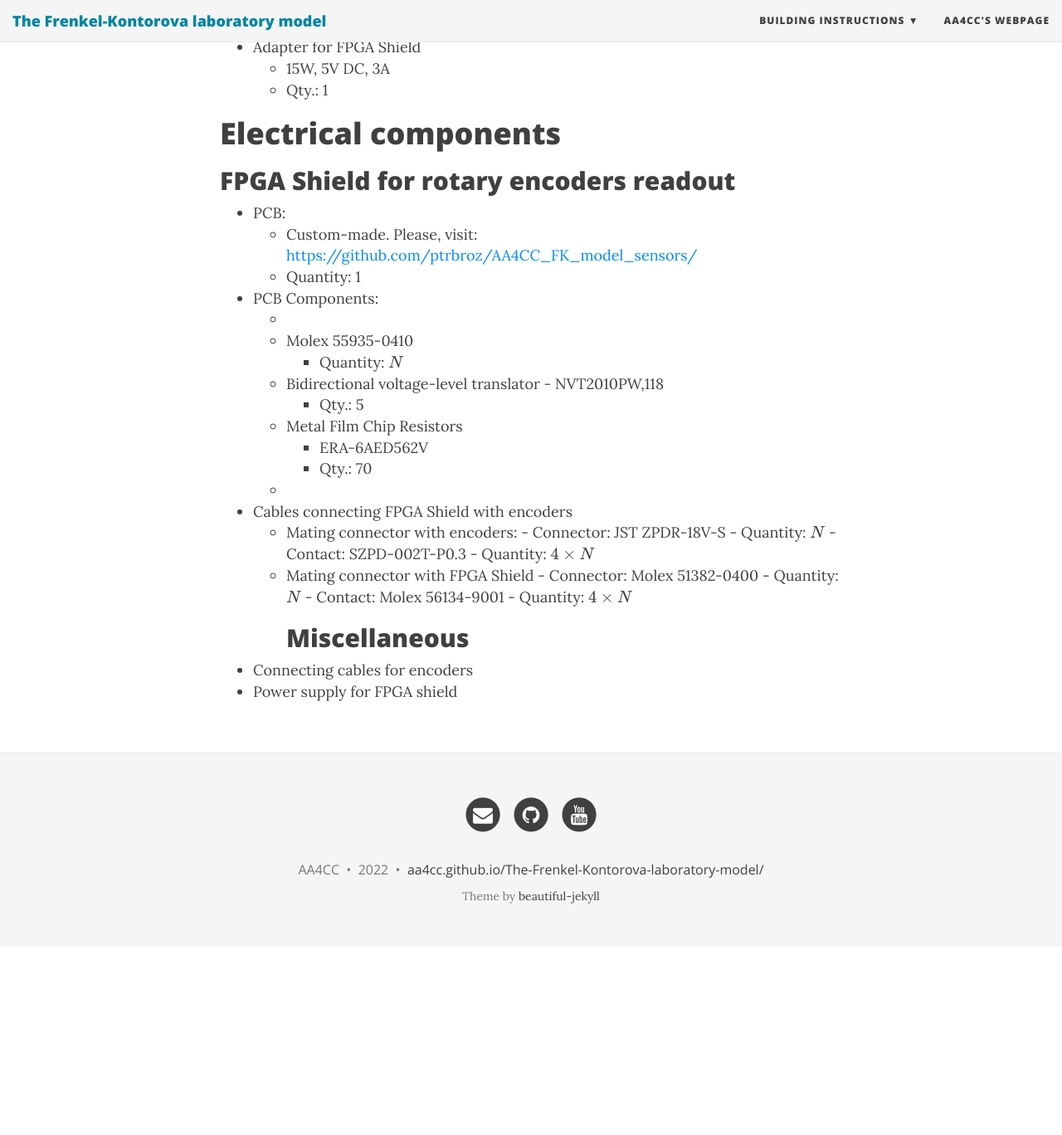
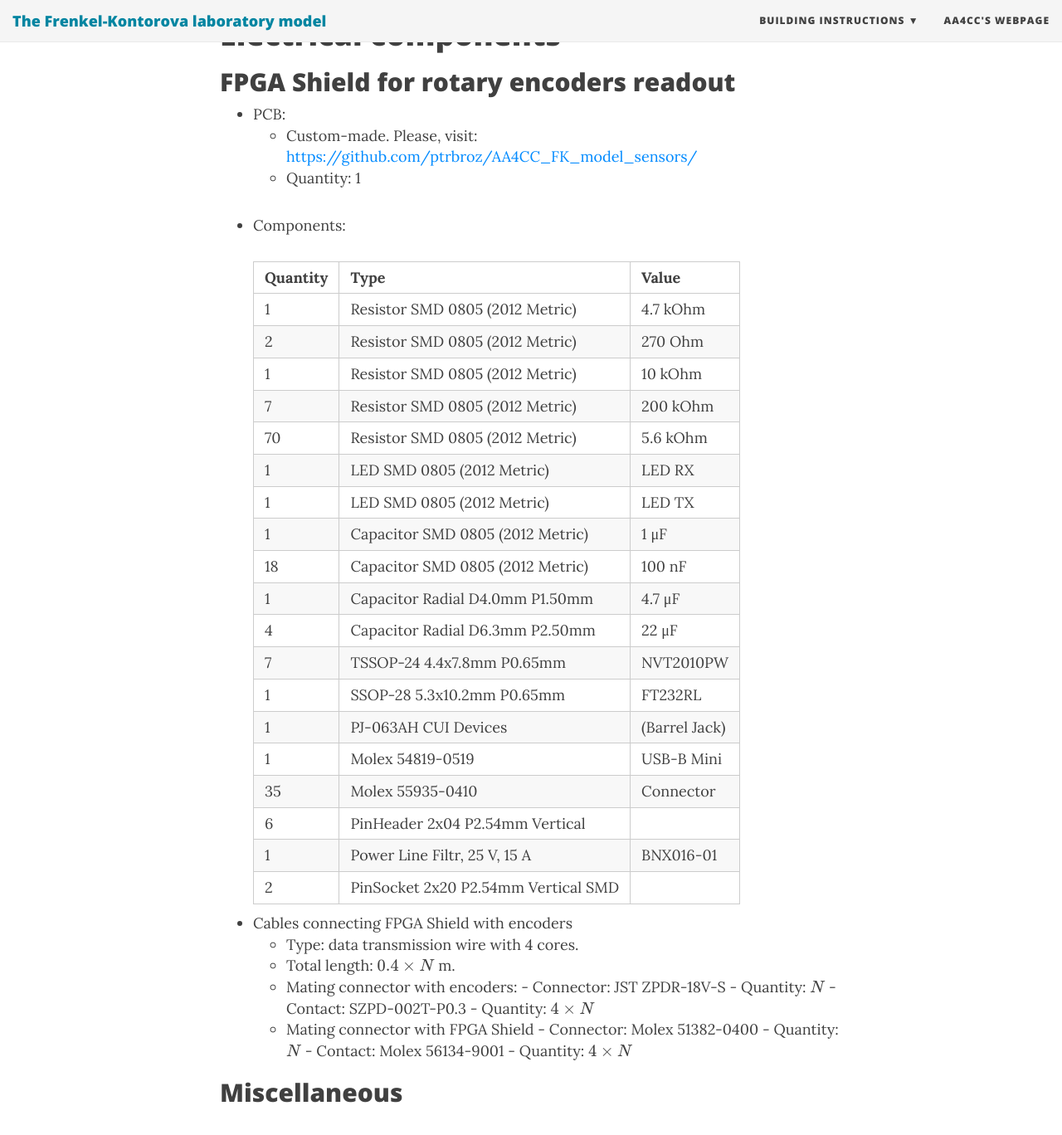
Before and after one commit to aa4cc/The-Frenkel-Kontorova-laboratory-model, a Jekyll site: the page built from docs/bill-of-materials.md, in a window 1280 px wide and 1400 px high, scrolled down 1910 px. Shown: the top 1368 px of the window at 83% size. Built offline with Jekyll 4.4.1, drawn with Linux system fonts in a browser that asks for light colours; nearby versions of some CDN libraries; formulas are drawn with MathJax 3; before the commit the page ends 3051 px from its top, so only the background shows below that; some of the changed text lies outside the part shown.

Commit message:
Website: updating bill of materials

```diff
--- a/docs/bill-of-materials.md
+++ b/docs/bill-of-materials.md
@@ -22,21 +24,19 @@ The bill of materials is for $N$ (25) pendulum segments and 2 motors.
 	- Aluminum round bar, Diameter: 5 mm
 	- Total length: 0.15 m $\times N$ (3 m for 20 pendulums)
 
+- Bearings:
+	- 6804-2RS
+	- <https://a360.co/3uMFW8I>
+	- Quantity: $N$
+
 ## 3D-printed components
 
 - Pendulum support:
 	- <https://a360.co/3wYKgEr>
 	- Quantity: $N$
 
-- Bearings:
-	- 6804-2RS
-	- <https://a360.co/3uMFW8I>
-	- Quantity: $N$
-
-
 - Pendulum's weight holder
 	- Quantity: $N$
-
 
 - Pendulum block
 	- <https://a360.co/3JjEwYM>
@@ -76,12 +76,37 @@ The bill of materials is for $N$ (25) pendulum segments and 2 motors.
 # Electrical components
 
 ## FPGA Shield for rotary encoders readout
+
 - PCB:
 	- Custom-made. Please, visit: <https://github.com/ptrbroz/AA4CC_FK_model_sensors/>
 	- Quantity: 1
 
-- PCB Components:
-    -
+- Components:
+
+	| Quantity | Type                                | Value      |
+	|----------|-------------------------------------|------------|
+	| 1        | Resistor SMD 0805 (2012 Metric)     | 4.7 kOhm   |
+	| 2        | Resistor SMD 0805 (2012 Metric)     | 270 Ohm    |
+	| 1        | Resistor SMD 0805 (2012 Metric)     | 10 kOhm    |
+	| 7        | Resistor SMD 0805 (2012 Metric)     | 200 kOhm   |
+	| 70       | Resistor SMD 0805 (2012 Metric)     | 5.6 kOhm   |
+	| 1        | LED SMD 0805 (2012 Metric)          | LED RX     |
+	| 1        | LED SMD 0805 (2012 Metric)          | LED TX     |
+	| 1        | Capacitor SMD 0805 (2012 Metric)    | 1 μF       |
+	| 18       | Capacitor SMD 0805 (2012 Metric)    | 100 nF     |
+	| 1        | Capacitor Radial D4.0mm P1.50mm     | 4.7 μF     |
+	| 4        | Capacitor Radial D6.3mm P2.50mm     | 22 μF      |
+	| 7        | TSSOP-24 4.4x7.8mm P0.65mm          | NVT2010PW  |
+	| 1        | SSOP-28 5.3x10.2mm P0.65mm          | FT232RL    	|
+	| 1        | PJ-063AH CUI Devices 			  	 | (Barrel Jack)|
+	| 1        | Molex 54819-0519                    | USB-B Mini |
+	| 35       | Molex 55935-0410                    | Connector  |
+	| 6        | PinHeader 2x04 P2.54mm Vertical     |            |
+	| 1        | Power Line Filtr, 25 V, 15 A        | BNX016-01  |
+	| 2        | PinSocket 2x20 P2.54mm Vertical SMD |            |
+
+
+<!--
     - Molex 55935-0410
         - Quantity: $N$
 	- Bidirectional voltage-level translator
@@ -90,8 +115,13 @@ The bill of materials is for $N$ (25) pendulum segments and 2 motors.
     - Metal Film Chip Resistors
         - ERA-6AED562V
         - Qty.: 70
-    -
+-->
+
+
+
 - Cables connecting FPGA Shield with encoders
+    - Type: data transmission wire with 4 cores.
+	- Total length: $0.4 \times N$ m.
 	- Mating connector with encoders:
     	- Connector: JST ZPDR-18V-S
         	- Quantity: $N$
@@ -102,7 +132,6 @@ The bill of materials is for $N$ (25) pendulum segments and 2 motors.
         	- Quantity: $N$
     	- Contact: Molex 56134-9001
         	- Quantity: $4\times N$
+
+
 ## Miscellaneous
-
-- Connecting cables for encoders
-- Power supply for FPGA shield
```
Also changed, not shown: other parts of docs/bill-of-materials.md (+3 -1 lines), docs/index.md (+4 -2 lines), 1 other file.
